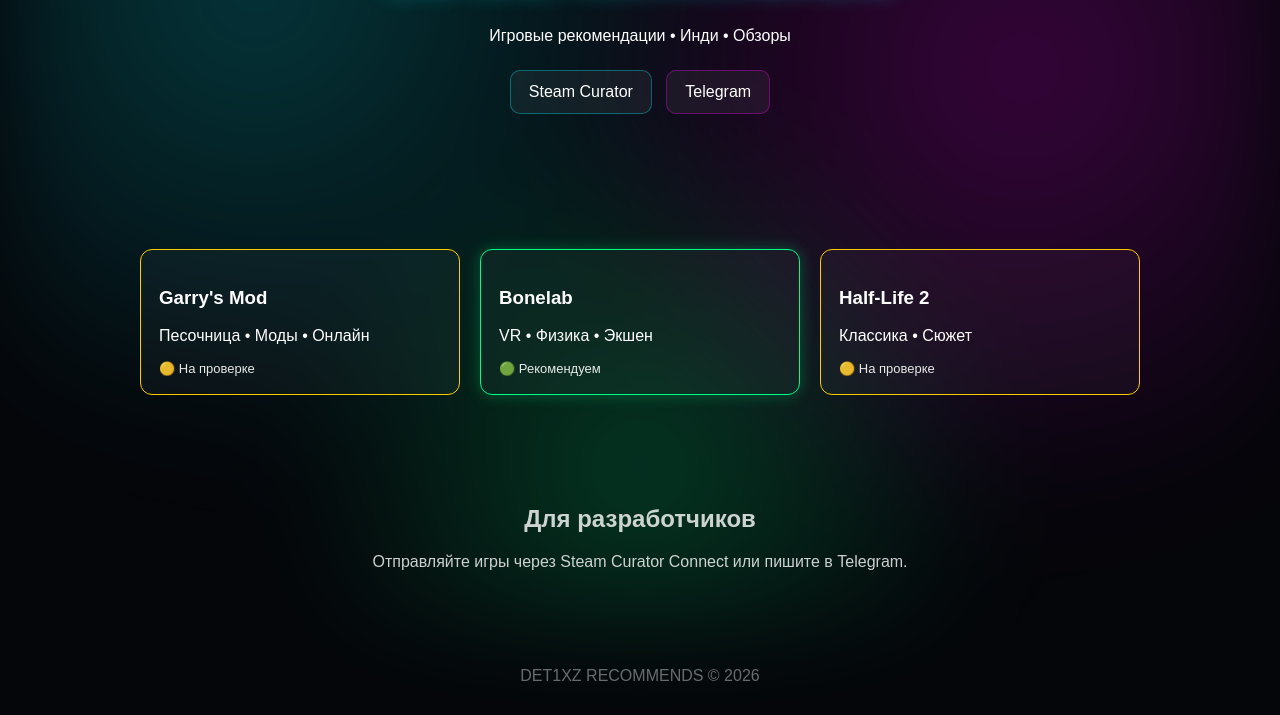
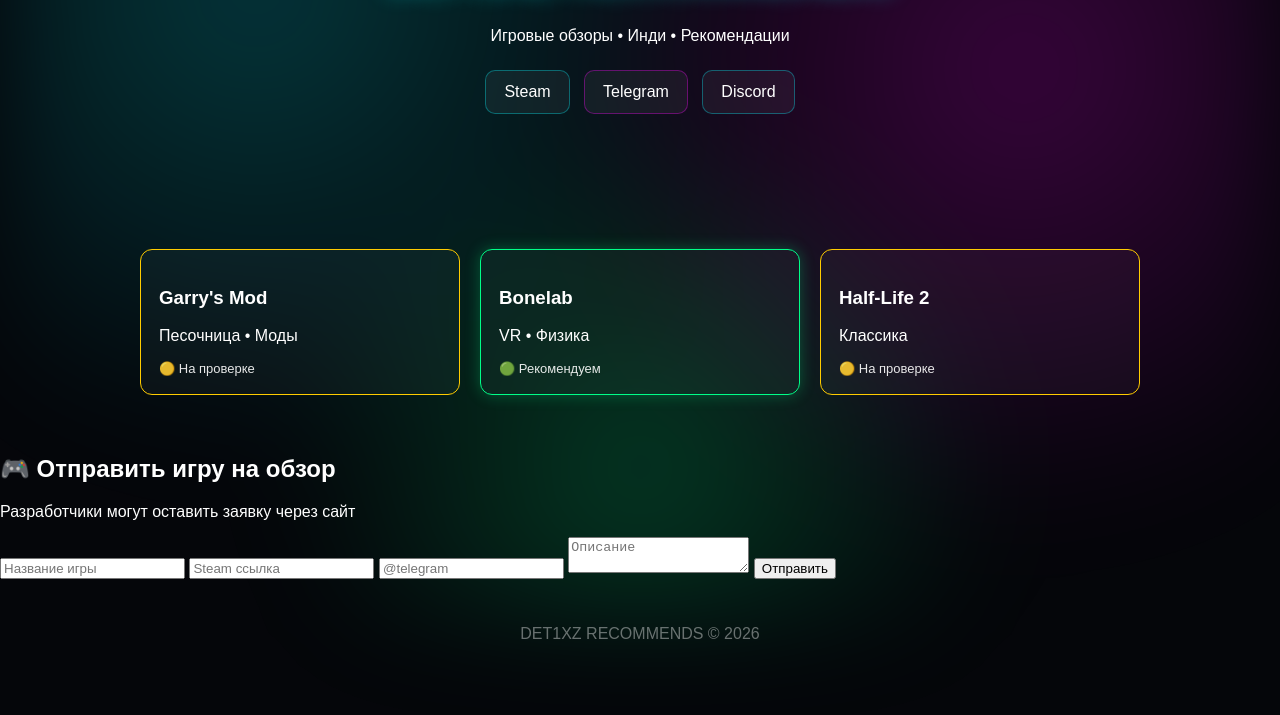
Before and after one commit to slavikrymanov02-eng/det1xzrecomends, a website: page public/index.html in a window 1280 px wide. Shown: the part 172-887 px from the top of the page. After the commit the page ends 845 px from the top, so only its background shows below. Drawn offline with Linux system fonts and the light colour scheme.

Commit message:
Update index.html

```diff
--- a/public/index.html
+++ b/public/index.html
@@ -13,11 +13,12 @@
 
 <header class="hero">
     <h1>DET1XZ RECOMMENDS</h1>
-    <p>Игровые рекомендации • Инди • Обзоры</p>
+    <p>Игровые обзоры • Инди • Рекомендации</p>
 
     <div class="buttons">
-        <a href="https://store.steampowered.com/curator/46152420-Det1xz-Recommends/" class="btn">Steam Curator</a>
+        <a href="https://store.steampowered.com/curator/46152420-Det1xz-Recommends/" class="btn">Steam</a>
         <a href="https://t.me/iamdetixzka" class="btn glow">Telegram</a>
+        <a href="https://discord.gg/Qxvn7Pc8gg" class="btn">Discord</a>
     </div>
 </header>
 
@@ -25,32 +26,48 @@
 
     <div class="card pending">
         <h3>Garry's Mod</h3>
-        <p>Песочница • Моды • Онлайн</p>
+        <p>Песочница • Моды</p>
         <span>🟡 На проверке</span>
     </div>
 
     <div class="card recommended">
         <h3>Bonelab</h3>
-        <p>VR • Физика • Экшен</p>
+        <p>VR • Физика</p>
         <span>🟢 Рекомендуем</span>
     </div>
 
     <div class="card pending">
         <h3>Half-Life 2</h3>
-        <p>Классика • Сюжет</p>
+        <p>Классика</p>
         <span>🟡 На проверке</span>
     </div>
 
 </section>
 
-<section class="info">
-    <h2>Для разработчиков</h2>
-    <p>Отправляйте игры через Steam Curator Connect или пишите в Telegram.</p>
+<section class="form-section">
+
+    <h2>🎮 Отправить игру на обзор</h2>
+    <p class="sub">Разработчики могут оставить заявку через сайт</p>
+
+    <div class="form-card">
+
+        <input id="game" placeholder="Название игры">
+        <input id="steam" placeholder="Steam ссылка">
+        <input id="telegram" placeholder="@telegram">
+        <textarea id="desc" placeholder="Описание"></textarea>
+
+        <button onclick="send()">Отправить</button>
+
+        <p id="status"></p>
+
+    </div>
+
 </section>
 
 <footer>
     DET1XZ RECOMMENDS © 2026
 </footer>
 
+<script src="script.js"></script>
 </body>
 </html>
```
